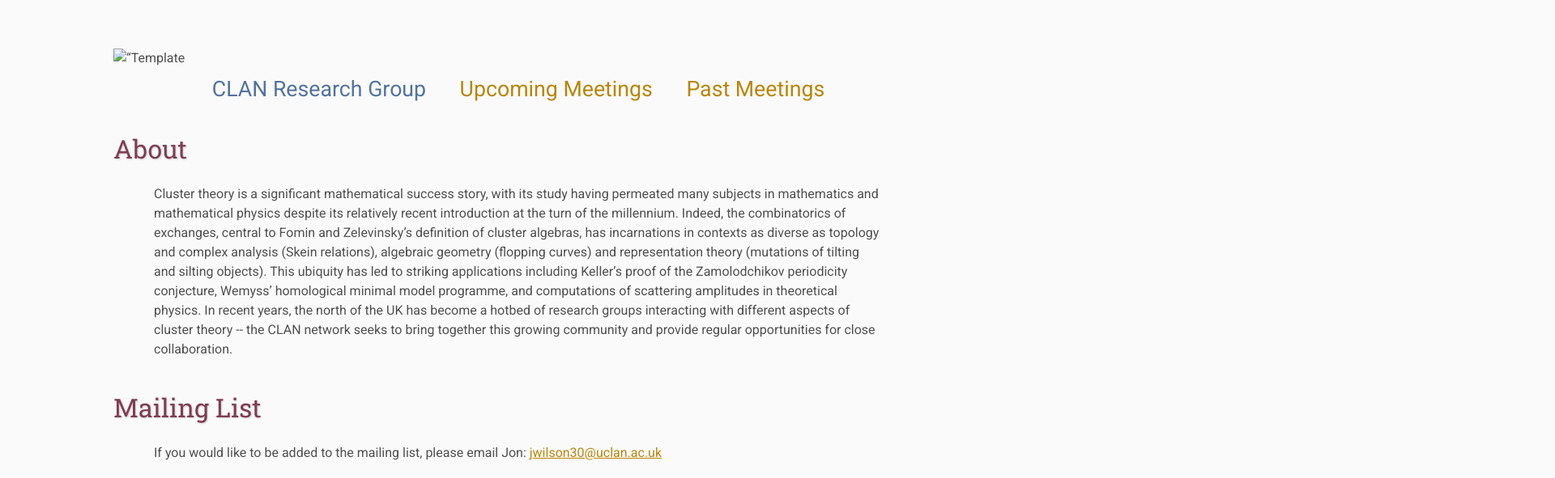
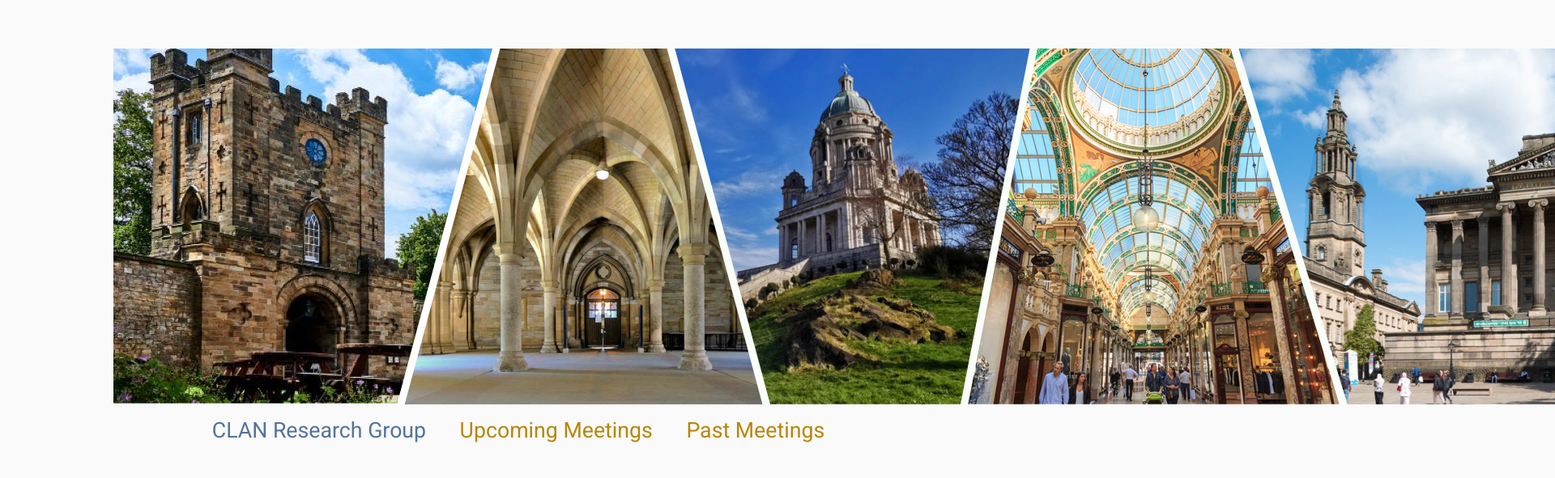
Before and after one commit to CLAN-ClusterStructures/CLAN-ClusterStructures.github.io, a plain HTML site: page index.html in a window 1280 px wide. Shown: the top 591 px of the page at 81% size, 1920 px wide, since content can reach past the window. Drawn offline with Linux system fonts and the light colour scheme.

Commit message:
Update index.html

```diff
--- a/index.html
+++ b/index.html
@@ -16,7 +16,9 @@
 
 <body>
 
-    <img src=“assets/CLANphoto.jpeg” alt=“Template Banner” style="width: 50%">
+  <div class="banner">
+        <img src="assets/CLANphoto.jpeg" alt="Conference Template Banner">
+    </div>
 
     <table class="navigation">
         <tr>
```
